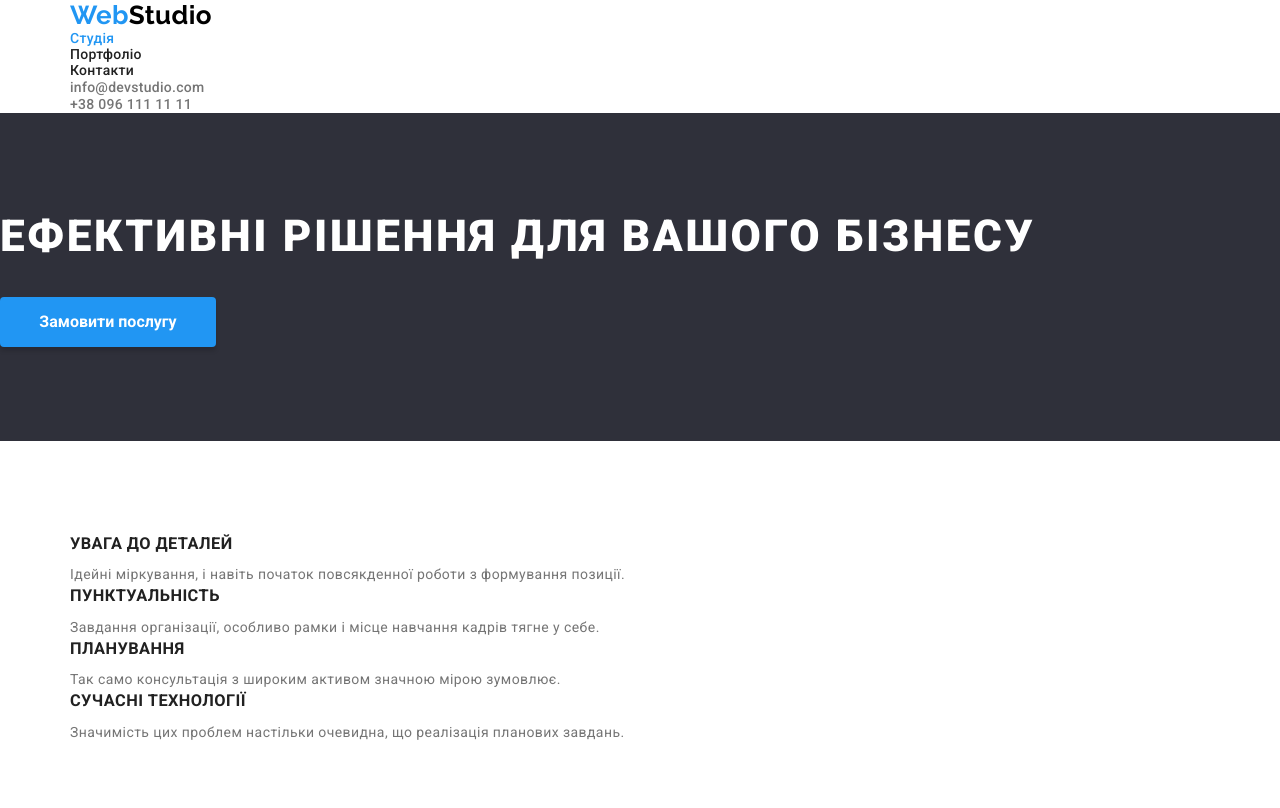
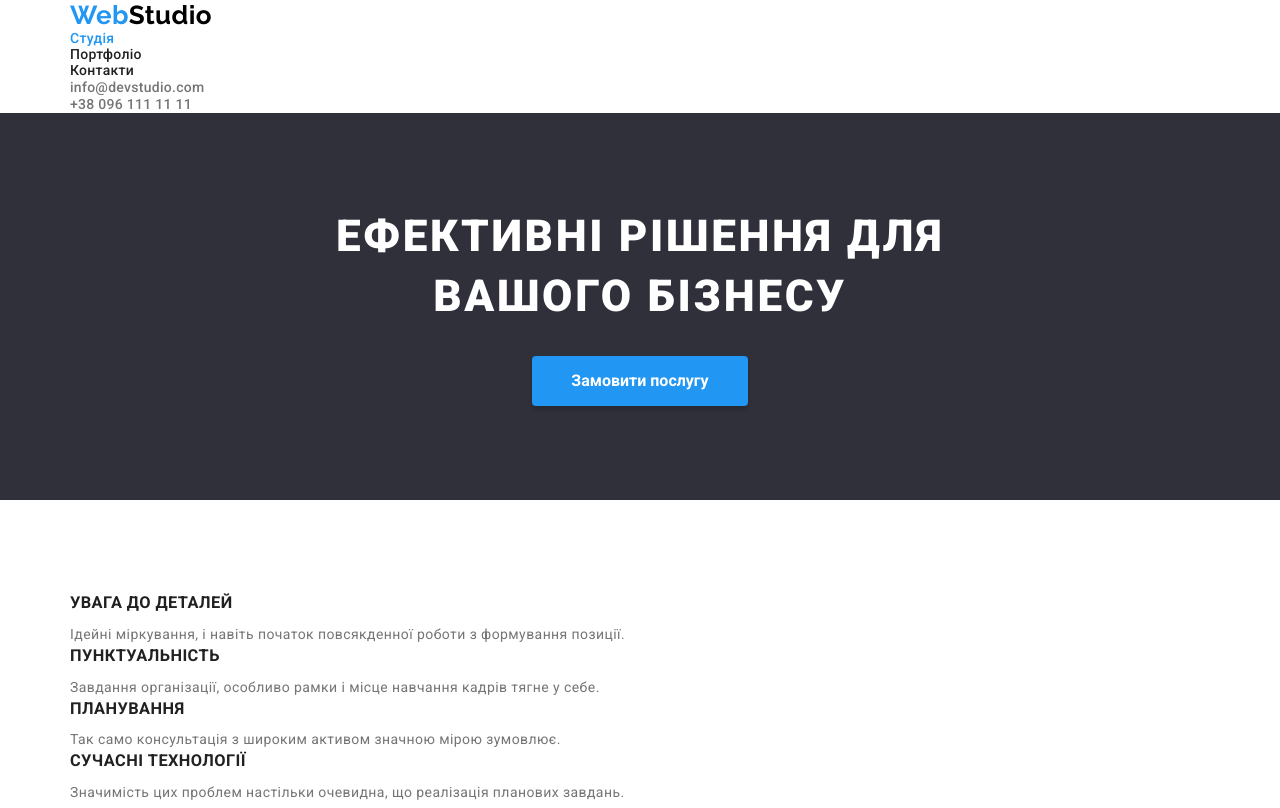
Before and after one commit to MRDoops/goit-markup-hw-03, a plain HTML site: page index.html in a window 1280 px wide. Shown: the top 808 px of the page. Drawn offline with nearby package versions, Linux system fonts and the light colour scheme.

Commit message:
додав ще стилей та центровки

```diff
--- a/css/styles.css
+++ b/css/styles.css
@@ -139,10 +139,13 @@ body {
 	text-transform: uppercase;
 	color: var(--white-color);
 	margin-bottom: 30px;
+	max-width: 696px;
+	margin: 0 auto 30px;
 }
 
 .hero {
 	background-color: var(--footer-background-color);
+	text-align: center;
 }
 
 
```
